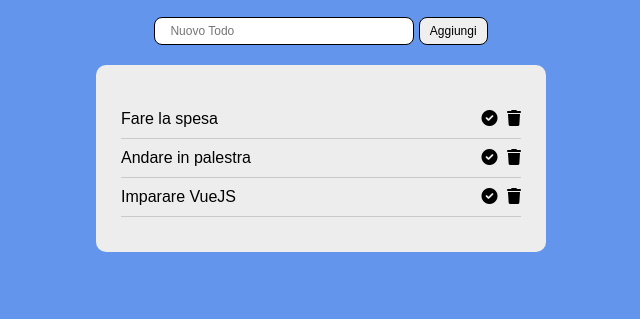
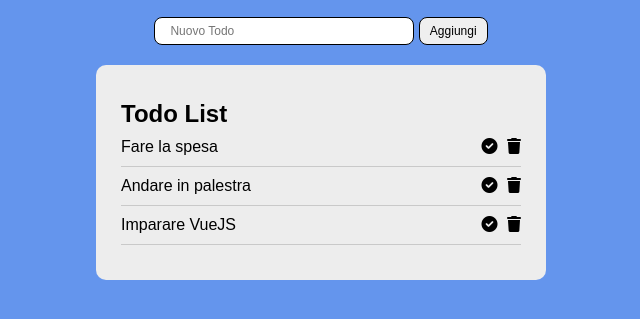
Before and after one commit to xXSamXx00/vue-todolist, a plain HTML site: page index.html in a window 1280 px wide. Shown: the part 153-472 px from the top of the page, without its empty margins (319-959 px from the left). Drawn offline with nearby package versions, Linux system fonts and the light colour scheme.

Commit message:
Struttura sistemata e completata

```diff
--- a/assets/style/style.css
+++ b/assets/style/style.css
@@ -43,7 +43,8 @@ body {
     color: red;
 }
 
-.tasks {
+.tasks,
+.nothing_to_do {
     background-color: #EDEDED;
     padding: 35px 25px;
     border-radius: 10px;
--- a/index.html
+++ b/index.html
@@ -23,6 +23,7 @@
                 <div class="error" v-show="error">Devi scrivere qualcosa di almeno 5 caratteri!</div>
             </div>
             <div class="tasks" v-if="tasks.length > 0">
+                <h2>Todo List</h2>
                 <div class="item" v-for="(task, index) in tasks">
                     {{ task }}
                     <div class="delete_task">
@@ -31,7 +32,8 @@
                     </div>
                 </div>
             </div>
-            <div v-else>
+            <div class="nothing_to_do" v-else>
+                <h2>Todo List</h2>
                 <p style="text-align: center; margin-top: 20px;">Non hai pi&ugrave; niente da fare!</p>
             </div>
         </div>
```
